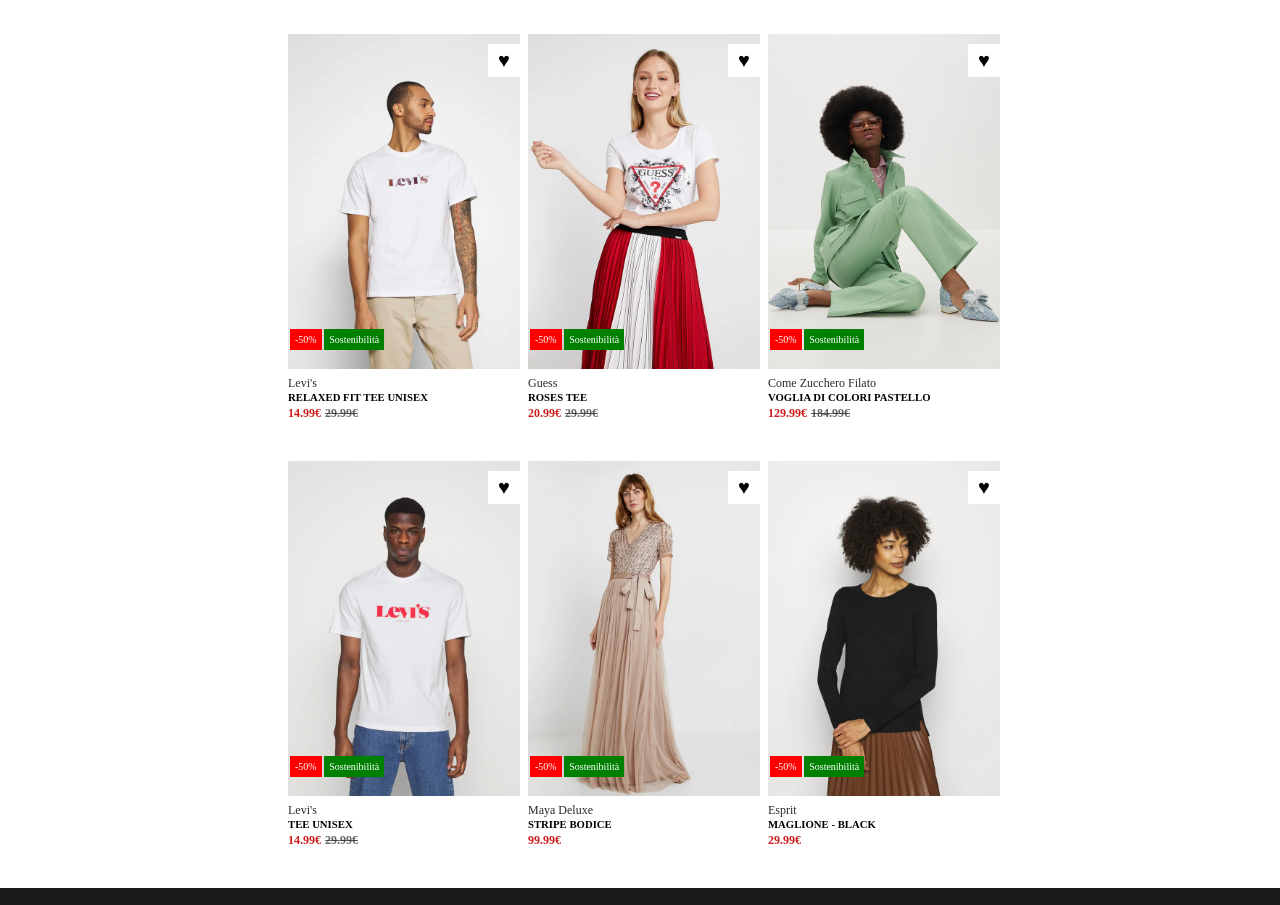
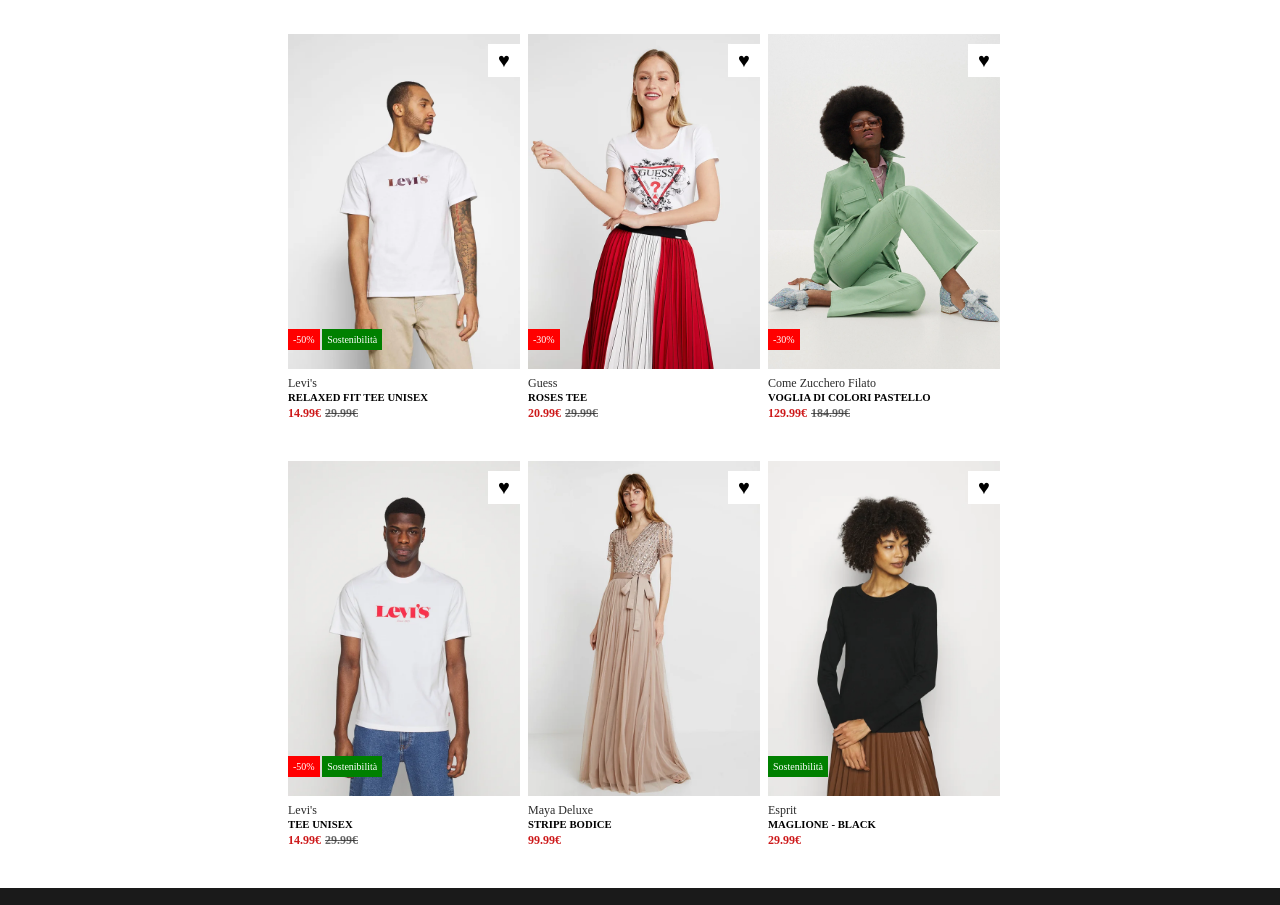
Before and after one commit to Giuseppe11S/html-css-boolando, a plain HTML site: page index.html in a window 1280 px wide. Shown: the part 56-961 px from the top of the page. Drawn offline with Linux system fonts and the light colour scheme.

Commit message:
Aggiornato lables per articolo

```diff
--- a/css/style.css
+++ b/css/style.css
@@ -108,7 +108,7 @@ ul li {
 /* Label per la prima riga */
 .labels{
   top: 300px;
-  left: 10px;
+  left: 8px;
   position: absolute;
   color: white;
   font-size: 10px;
@@ -137,7 +137,7 @@ ul li {
 /* Seconda riga layout */
 .labels2{
   top: 340px;
-  left: 10px;
+  left: 8px;
   position: absolute;
   color: white;
   font-size: 10px;
--- a/index.html
+++ b/index.html
@@ -72,8 +72,7 @@
 
           <!-- Label -->
           <div class="labels">
-            <span class="label discount">-50%</span>
-            <span class="label sustainability">Sostenibilità</span>
+            <span class="label discount">-30%</span>
            </div>
 
            <!-- Icona cuore -->
@@ -98,8 +97,7 @@
 
           <!-- Label -->
           <div class="labels">
-            <span class="label discount">-50%</span>
-            <span class="label sustainability">Sostenibilità</span>
+            <span class="label discount">-30%</span>
            </div>
 
            <!-- Icona cuore -->
@@ -152,12 +150,6 @@
           <!-- Immagine in hover -->
           <img class="img-display" src="img/5b.webp" alt="Foto del modello">
 
-          <!-- Label -->
-          <div class="labels2">
-            <span class="label discount">-50%</span>
-            <span class="label sustainability">Sostenibilità</span>
-           </div>
-
            <!-- Icona cuore -->
               <span class="heart-icon2">&hearts;</span>
           </div>
@@ -179,7 +171,6 @@
 
           <!-- Label -->
           <div class="labels2">
-            <span class="label discount">-50%</span>
             <span class="label sustainability">Sostenibilità</span>
            </div>
 
```
